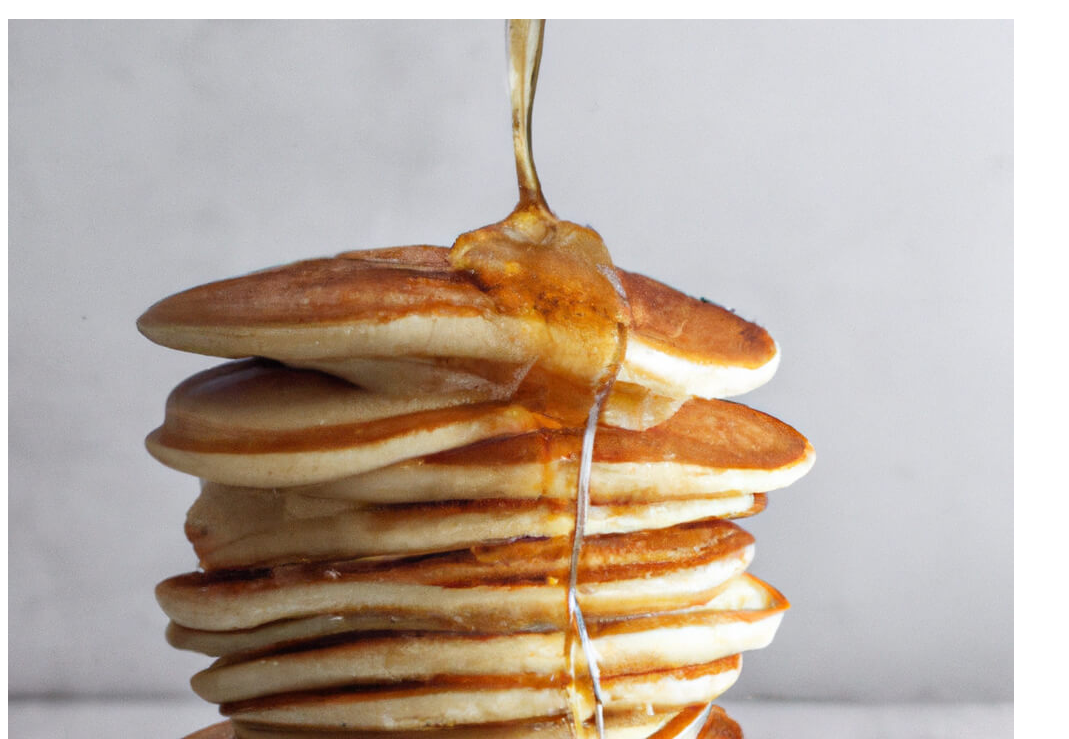
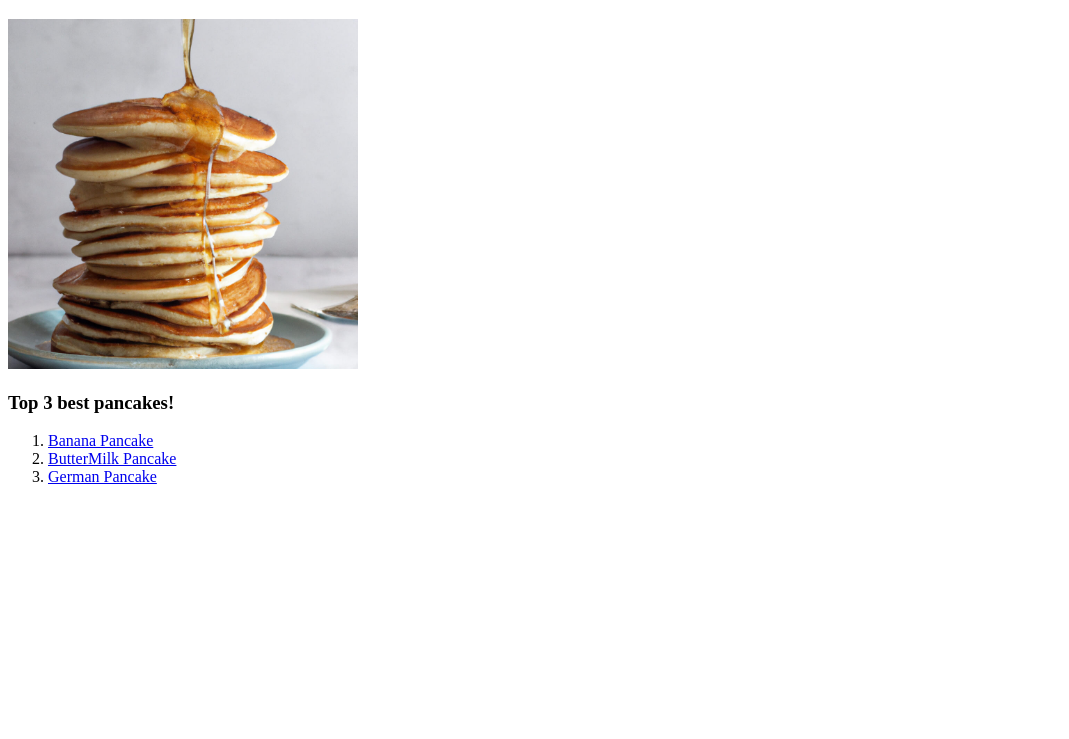
Before and after one commit to An-Neon10/odin-recipes, a plain HTML site: page index.html in a window 1280 px wide. Shown: the part 61-800 px from the top of the page, without its empty margins (0-1069 px from the left). Drawn offline with Linux system fonts and the light colour scheme.

Commit message:
Adding a width a heigth to the image

```diff
--- a/index.html
+++ b/index.html
@@ -10,7 +10,7 @@
 <body>
     <h1>Recipes Pancakes</h1>
 
-    <img src="./assets/images/receta_pancakes.jpg">
+    <img src="./assets/images/receta_pancakes.jpg" width="350" height="350">
 
     <h3>Top 3 best pancakes!</h3>
 
```
